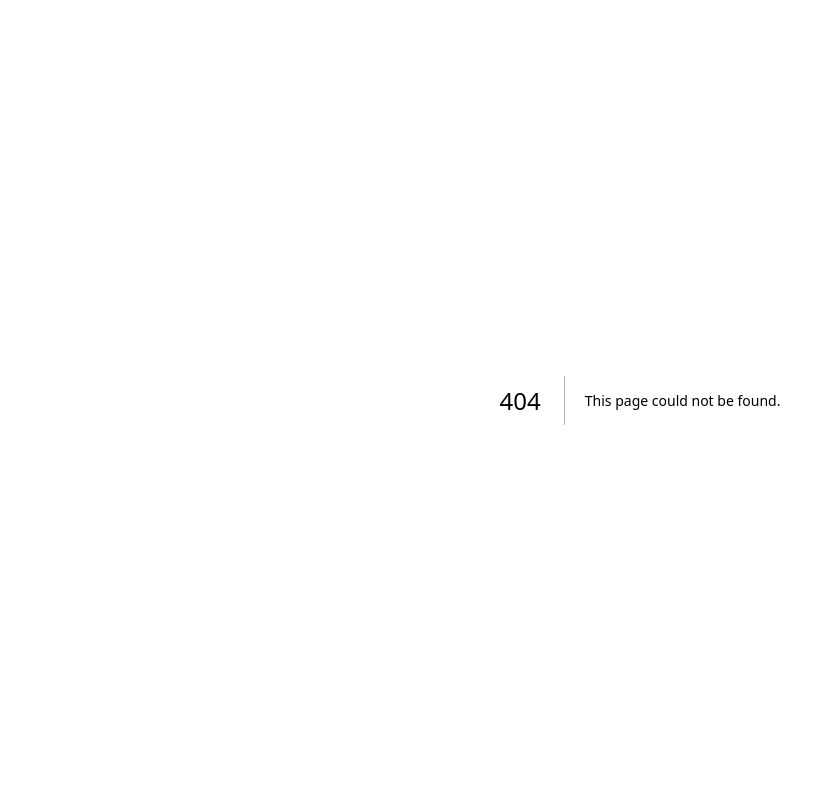
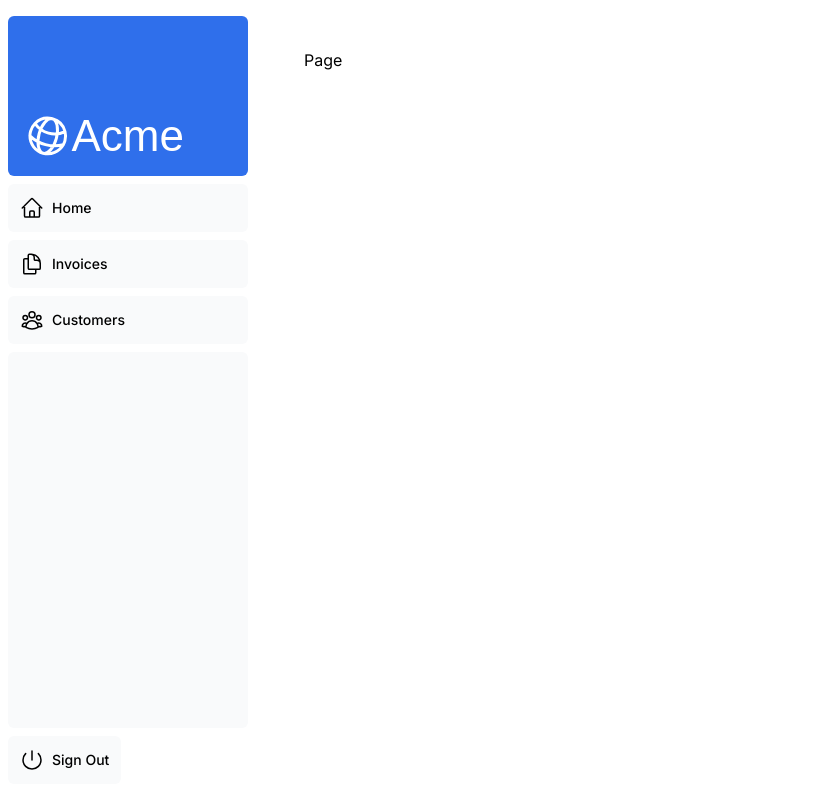
Before and after one commit to cyfyifanchen/Dashboard, a Next.js app: page /dashboard in a window 1280 px wide. Before the commit this address had no page. Shown: the whole page, without its empty margins (0-835 px from the left). Built offline with nearby package versions, Linux system fonts and the light colour scheme; a web font is replaced by a local one.

Commit message:
Adding layout and basic routes

```diff
--- /dev/null
+++ b/app/dashboard/customers/page.tsx
@@ -0,0 +1,5 @@
+const CustomerPage = () => {
+  return <p>CustomerPage</p>
+}
+
+export default CustomerPage
--- /dev/null
+++ b/app/dashboard/invoices/page.tsx
@@ -0,0 +1,5 @@
+const InvoicesPage = () => {
+  return <p>InvoicesPage</p>
+}
+
+export default InvoicesPage
--- /dev/null
+++ b/app/dashboard/layout.tsx
@@ -0,0 +1,12 @@
+import SideNav from '@/app/ui/dashboard/sidenav'
+
+export default function Layout({ children }: { children: React.ReactNode }) {
+  return (
+    <div className="flex h-screen flex-col md:flex-row md:overflow-hidden">
+      <div className="w-full flex-none md:w-64">
+        <SideNav />
+      </div>
+      <div className="flex-grow p-6 md:overflow-y-auto md:p-12">{children}</div>
+    </div>
+  )
+}
--- /dev/null
+++ b/app/dashboard/page.tsx
@@ -0,0 +1,7 @@
+export default function Page() {
+  return (
+    <div>
+      <h1>Page</h1>
+    </div>
+  )
+}
```
